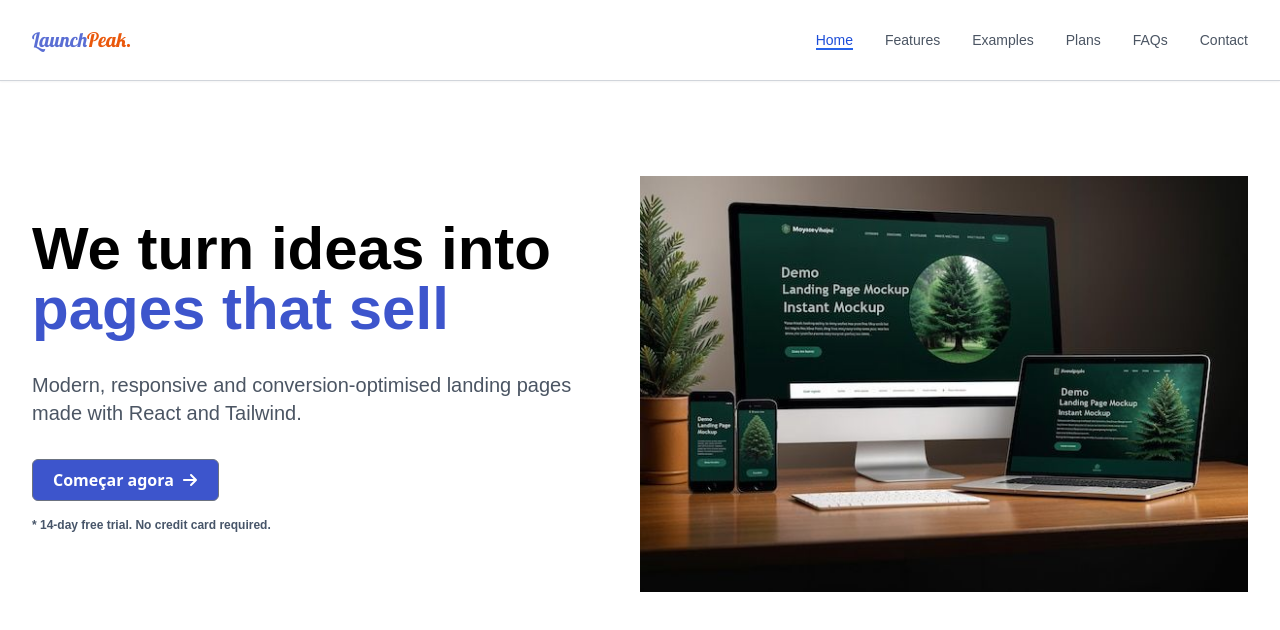
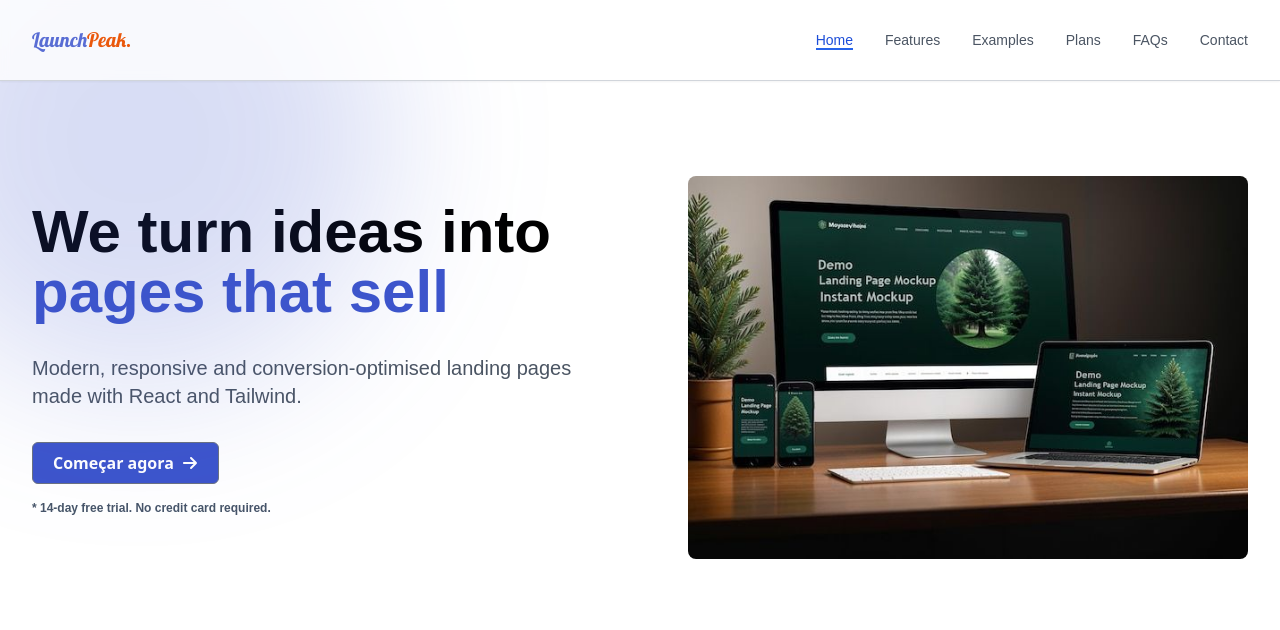
Before and after one commit to lodsa-ntos/launchpeak-starter, a React (Vite) app: page / in a window 1280 px wide. Shown: the top 630 px of the page. Built offline with nearby package versions, Linux system fonts and the light colour scheme; a web font is replaced by a local one.

Commit message:
Refactor HeroSection layout and enhance image styling

```diff
--- a/src/components/HeroSection.jsx
+++ b/src/components/HeroSection.jsx
@@ -34,8 +34,10 @@ function HeroSection() {
         </div>
 
         {/* Hero Section - Right Col */}
-        <div className='w-full md:w-1/2 '>
-            <img src="images/hero_mockup.jpg" alt="hero image" />
+        <div className='w-full md:w-1/2 mt-16 md:mt-0 pl-0 md:pl-12 '>
+            <div className='relative '>
+                <img src="images/hero_mockup.jpg" alt="hero image" className='rounded-lg relative z-10 hover:scale-[1.02] transition-transform duration-300'/>
+            </div>
         </div>
     </section>
   )
--- a/src/pages/home.jsx
+++ b/src/pages/home.jsx
@@ -3,13 +3,14 @@ import Navbar from '../components/Navbar';
 import HeroSection from '../components/HeroSection';
 
 function Home() {
-
     return (
-        <>
-        <Navbar />
-        <HeroSection />
-
-        </>
+        <main className='relative min-h-screen overflow-x-hidden'>
+            <div className='absolute -top-28 -left-28 w-[500px] h-[500px] bg-gradient-to-tr from-[#3d55cc]/20 to-[#3d55cc]/20 rounded-full blur-[80px] z-10'></div>
+            <div className='overflow-hidden'>
+                <Navbar />
+                <HeroSection />
+            </div>
+        </main>
     )
 }
 
```
